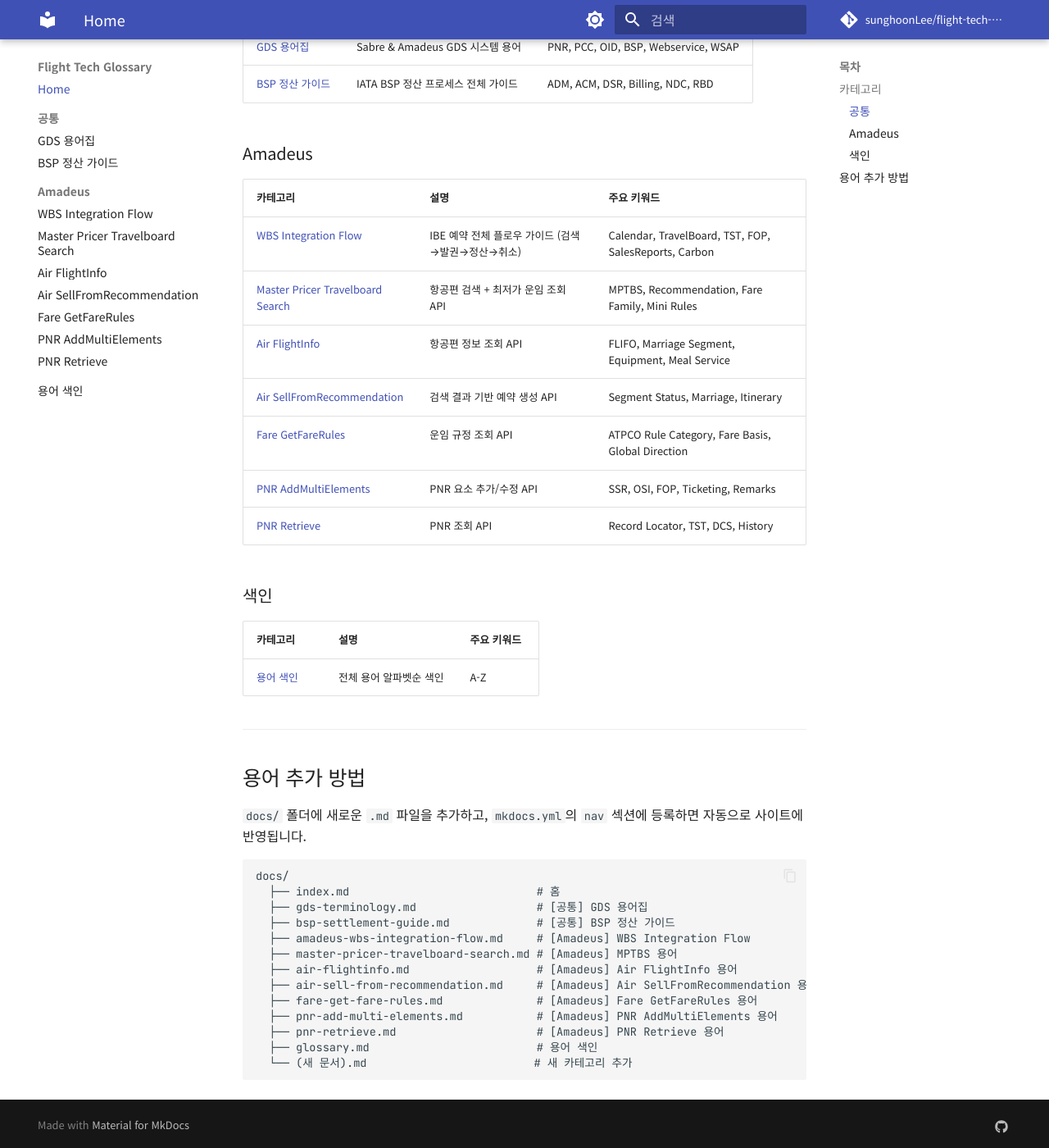
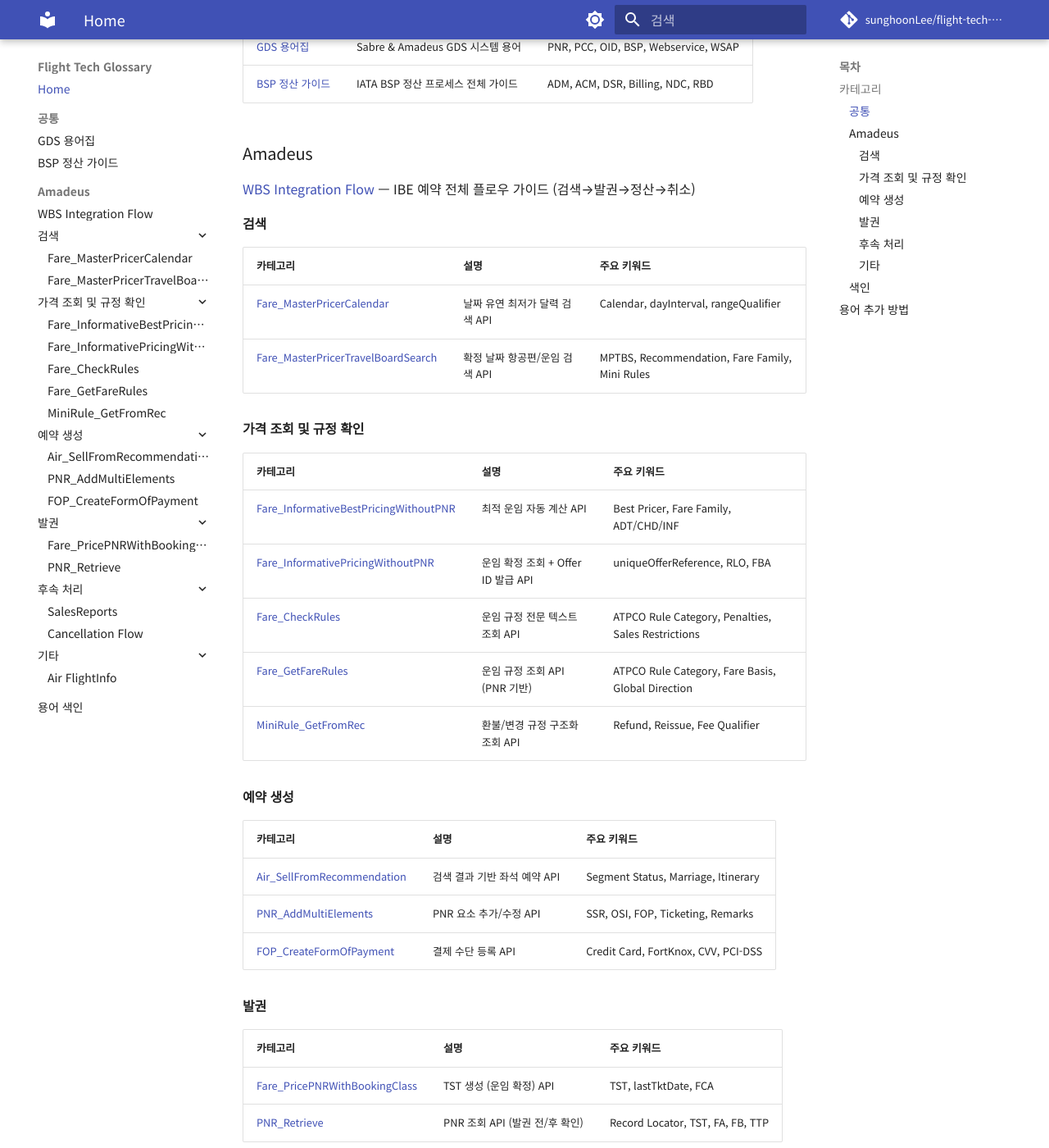
Before and after one commit to sunghoonLee/flight-tech-glossary, an MkDocs documentation site: the page built from docs/index.md, in a window 1280 px wide and 1400 px high, scrolled down 380 px. Shown: the whole window at 82% size. Built offline with MkDocs 1.6.1 and Material for MkDocs 9.7.7, drawn with Linux system fonts in a browser that asks for light colours; comment, search, counter and statistics services are not loaded; some of the changed text lies outside the part shown.

Commit message:
Amadeus nav을 WBS Flow 카테고리 기준으로 계층화
- 검색/가격조회/예약/발권/후속처리/기타 6개 서브카테고리로 재구성
- Flow에 포함된 9개 API placeholder 문서 추가
- Air FlightInfo는 기타로 분류
- index.md, README.md 폴더 구조 반영

Co-Authored-By: Claude Opus 4.6 <noreply@anthropic.com>

````diff
--- a/docs/index.md
+++ b/docs/index.md
@@ -15,15 +15,52 @@
 
 ### Amadeus
 
+[WBS Integration Flow](amadeus-wbs-integration-flow.md) — IBE 예약 전체 플로우 가이드 (검색→발권→정산→취소)
+
+#### 검색
+
 | 카테고리 | 설명 | 주요 키워드 |
 |---------|------|------------|
-| [WBS Integration Flow](amadeus-wbs-integration-flow.md) | IBE 예약 전체 플로우 가이드 (검색→발권→정산→취소) | Calendar, TravelBoard, TST, FOP, SalesReports, Carbon |
-| [Master Pricer Travelboard Search](master-pricer-travelboard-search.md) | 항공편 검색 + 최저가 운임 조회 API | MPTBS, Recommendation, Fare Family, Mini Rules |
+| [Fare_MasterPricerCalendar](fare-master-pricer-calendar.md) | 날짜 유연 최저가 달력 검색 API | Calendar, dayInterval, rangeQualifier |
+| [Fare_MasterPricerTravelBoardSearch](master-pricer-travelboard-search.md) | 확정 날짜 항공편/운임 검색 API | MPTBS, Recommendation, Fare Family, Mini Rules |
+
+#### 가격 조회 및 규정 확인
+
+| 카테고리 | 설명 | 주요 키워드 |
+|---------|------|------------|
+| [Fare_InformativeBestPricingWithoutPNR](fare-informative-best-pricing.md) | 최적 운임 자동 계산 API | Best Pricer, Fare Family, ADT/CHD/INF |
+| [Fare_InformativePricingWithoutPNR](fare-informative-pricing.md) | 운임 확정 조회 + Offer ID 발급 API | uniqueOfferReference, RLO, FBA |
+| [Fare_CheckRules](fare-check-rules.md) | 운임 규정 전문 텍스트 조회 API | ATPCO Rule Category, Penalties, Sales Restrictions |
+| [Fare_GetFareRules](fare-get-fare-rules.md) | 운임 규정 조회 API (PNR 기반) | ATPCO Rule Category, Fare Basis, Global Direction |
+| [MiniRule_GetFromRec](minirule-get-from-rec.md) | 환불/변경 규정 구조화 조회 API | Refund, Reissue, Fee Qualifier |
+
+#### 예약 생성
+
+| 카테고리 | 설명 | 주요 키워드 |
+|---------|------|------------|
+| [Air_SellFromRecommendation](air-sell-from-recommendation.md) | 검색 결과 기반 좌석 예약 API | Segment Status, Marriage, Itinerary |
+| [PNR_AddMultiElements](pnr-add-multi-elements.md) | PNR 요소 추가/수정 API | SSR, OSI, FOP, Ticketing, Remarks |
+| [FOP_CreateFormOfPayment](fop-create-form-of-payment.md) | 결제 수단 등록 API | Credit Card, FortKnox, CVV, PCI-DSS |
+
+#### 발권
+
+| 카테고리 | 설명 | 주요 키워드 |
+|---------|------|------------|
+| [Fare_PricePNRWithBookingClass](fare-price-pnr-with-booking-class.md) | TST 생성 (운임 확정) API | TST, lastTktDate, FCA |
+| [PNR_Retrieve](pnr-retrieve.md) | PNR 조회 API (발권 전/후 확인) | Record Locator, TST, FA, FB, TTP |
+
+#### 후속 처리
+
+| 카테고리 | 설명 | 주요 키워드 |
+|---------|------|------------|
+| [SalesReports](sales-reports.md) | 판매 실적 보고서 조회 API | AlternativeCurrency, DFC, SOF |
+| [Cancellation Flow](cancellation-flow.md) | 취소 플로우 (3단계) | Ticket_CancelDocument, PNR_Cancel |
+
+#### 기타
+
+| 카테고리 | 설명 | 주요 키워드 |
+|---------|------|------------|
 | [Air FlightInfo](air-flightinfo.md) | 항공편 정보 조회 API | FLIFO, Marriage Segment, Equipment, Meal Service |
-| [Air SellFromRecommendation](air-sell-from-recommendation.md) | 검색 결과 기반 예약 생성 API | Segment Status, Marriage, Itinerary |
-| [Fare GetFareRules](fare-get-fare-rules.md) | 운임 규정 조회 API | ATPCO Rule Category, Fare Basis, Global Direction |
-| [PNR AddMultiElements](pnr-add-multi-elements.md) | PNR 요소 추가/수정 API | SSR, OSI, FOP, Ticketing, Remarks |
-| [PNR Retrieve](pnr-retrieve.md) | PNR 조회 API | Record Locator, TST, DCS, History |
 
 ### 색인
 
@@ -43,12 +80,21 @@ docs/
   ├── gds-terminology.md                  # [공통] GDS 용어집
   ├── bsp-settlement-guide.md             # [공통] BSP 정산 가이드
   ├── amadeus-wbs-integration-flow.md     # [Amadeus] WBS Integration Flow
-  ├── master-pricer-travelboard-search.md # [Amadeus] MPTBS 용어
-  ├── air-flightinfo.md                   # [Amadeus] Air FlightInfo 용어
-  ├── air-sell-from-recommendation.md     # [Amadeus] Air SellFromRecommendation 용어
-  ├── fare-get-fare-rules.md              # [Amadeus] Fare GetFareRules 용어
-  ├── pnr-add-multi-elements.md           # [Amadeus] PNR AddMultiElements 용어
-  ├── pnr-retrieve.md                     # [Amadeus] PNR Retrieve 용어
+  ├── fare-master-pricer-calendar.md      # [검색] Fare_MasterPricerCalendar
+  ├── master-pricer-travelboard-search.md # [검색] Fare_MasterPricerTravelBoardSearch
+  ├── fare-informative-best-pricing.md    # [가격/규정] Fare_InformativeBestPricing
+  ├── fare-informative-pricing.md         # [가격/규정] Fare_InformativePricing
+  ├── fare-check-rules.md                 # [가격/규정] Fare_CheckRules
+  ├── fare-get-fare-rules.md              # [가격/규정] Fare_GetFareRules
+  ├── minirule-get-from-rec.md            # [가격/규정] MiniRule_GetFromRec
+  ├── air-sell-from-recommendation.md     # [예약] Air_SellFromRecommendation
+  ├── pnr-add-multi-elements.md           # [예약] PNR_AddMultiElements
+  ├── fop-create-form-of-payment.md       # [예약] FOP_CreateFormOfPayment
+  ├── fare-price-pnr-with-booking-class.md # [발권] Fare_PricePNRWithBookingClass
+  ├── pnr-retrieve.md                     # [발권] PNR_Retrieve
+  ├── sales-reports.md                    # [후속] SalesReports
+  ├── cancellation-flow.md                # [후속] Cancellation Flow
+  ├── air-flightinfo.md                   # [기타] Air FlightInfo
   ├── glossary.md                         # 용어 색인
   └── (새 문서).md                         # 새 카테고리 추가
 ```
--- a/mkdocs.yml
+++ b/mkdocs.yml
@@ -62,12 +62,27 @@ nav:
     - BSP 정산 가이드: bsp-settlement-guide.md
   - Amadeus:
     - WBS Integration Flow: amadeus-wbs-integration-flow.md
-    - Master Pricer Travelboard Search: master-pricer-travelboard-search.md
-    - Air FlightInfo: air-flightinfo.md
-    - Air SellFromRecommendation: air-sell-from-recommendation.md
-    - Fare GetFareRules: fare-get-fare-rules.md
-    - PNR AddMultiElements: pnr-add-multi-elements.md
-    - PNR Retrieve: pnr-retrieve.md
+    - 검색:
+      - Fare_MasterPricerCalendar: fare-master-pricer-calendar.md
+      - Fare_MasterPricerTravelBoardSearch: master-pricer-travelboard-search.md
+    - 가격 조회 및 규정 확인:
+      - Fare_InformativeBestPricingWithoutPNR: fare-informative-best-pricing.md
+      - Fare_InformativePricingWithoutPNR: fare-informative-pricing.md
+      - Fare_CheckRules: fare-check-rules.md
+      - Fare_GetFareRules: fare-get-fare-rules.md
+      - MiniRule_GetFromRec: minirule-get-from-rec.md
+    - 예약 생성:
+      - Air_SellFromRecommendation: air-sell-from-recommendation.md
+      - PNR_AddMultiElements: pnr-add-multi-elements.md
+      - FOP_CreateFormOfPayment: fop-create-form-of-payment.md
+    - 발권:
+      - Fare_PricePNRWithBookingClass: fare-price-pnr-with-booking-class.md
+      - PNR_Retrieve: pnr-retrieve.md
+    - 후속 처리:
+      - SalesReports: sales-reports.md
+      - Cancellation Flow: cancellation-flow.md
+    - 기타:
+      - Air FlightInfo: air-flightinfo.md
   - 용어 색인: glossary.md
 
 extra:
````
Also changed, not shown: README.md (+59 -13 lines), docs/cancellation-flow.md (added, +41 -0 lines), docs/fare-check-rules.md (added, +42 -0 lines), docs/fare-informative-best-pricing.md (added, +29 -0 lines), docs/fare-informative-pricing.md (added, +31 -0 lines), docs/fare-master-pricer-calendar.md (added, +29 -0 lines), docs/fare-price-pnr-with-booking-class.md (added, +31 -0 lines), docs/fop-create-form-of-payment.md (added, +31 -0 lines), docs/minirule-get-from-rec.md (added, +31 -0 lines), docs/sales-reports.md (added, +39 -0 lines).
